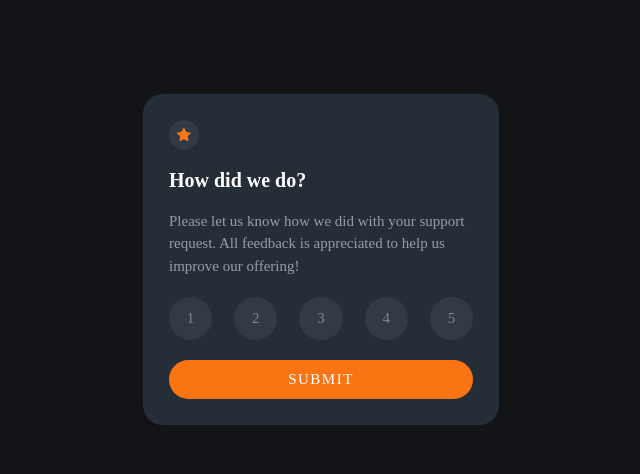
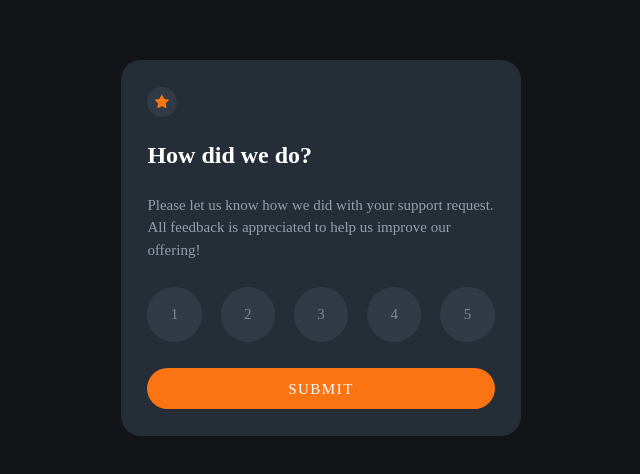
Before and after one commit to itsDevPaul/interactive-rating-component, a website built with Vite: page index.html in a window 1280 px wide. Shown: the part 274-748 px from the top of the page, without its empty margins (319-959 px from the left). Built offline with nearby package versions, Linux system fonts and the light colour scheme.

Commit message:
updated layout

```diff
--- a/style.css
+++ b/style.css
@@ -86,8 +86,9 @@ body {
 
 @media (min-width: 40em) {
   .rating-container {
-    --content-padding: 1.625rem;
-    --content-max-width: 22.25rem;
+    --content-padding: 1.65rem;
+    --content-spacing: 1.65rem;
+    --content-max-width: 25rem;
   }
 }
 
@@ -118,7 +119,7 @@ body {
 }
 
 .section-heading {
-  font-size: 1.25rem;
+  font-size: 1.5rem;
   font-weight: var(--font-weight-bold);
   color: var(--color-neutral-white);
 }
@@ -138,6 +139,12 @@ body {
    color 0.15s;
 }
 
+@media(min-width: 40em) {
+  .rating-number-button {
+    padding: 1.0625em 1.5625em;
+  }
+}
+
 .rating-number-button:hover {
   background-color: var(--color-primary-orange);
   color: var(--color-neutral-white);
@@ -150,7 +157,7 @@ body {
 .submit-button {
   background-color: var(--color-primary-orange);
   color: var(--color-neutral-white);
-  padding-block: .5rem;
+  padding-block: .625em;
   letter-spacing: 0.1em;
   border-radius: 100vmax;
   transition: background-color 0.15s,
```
